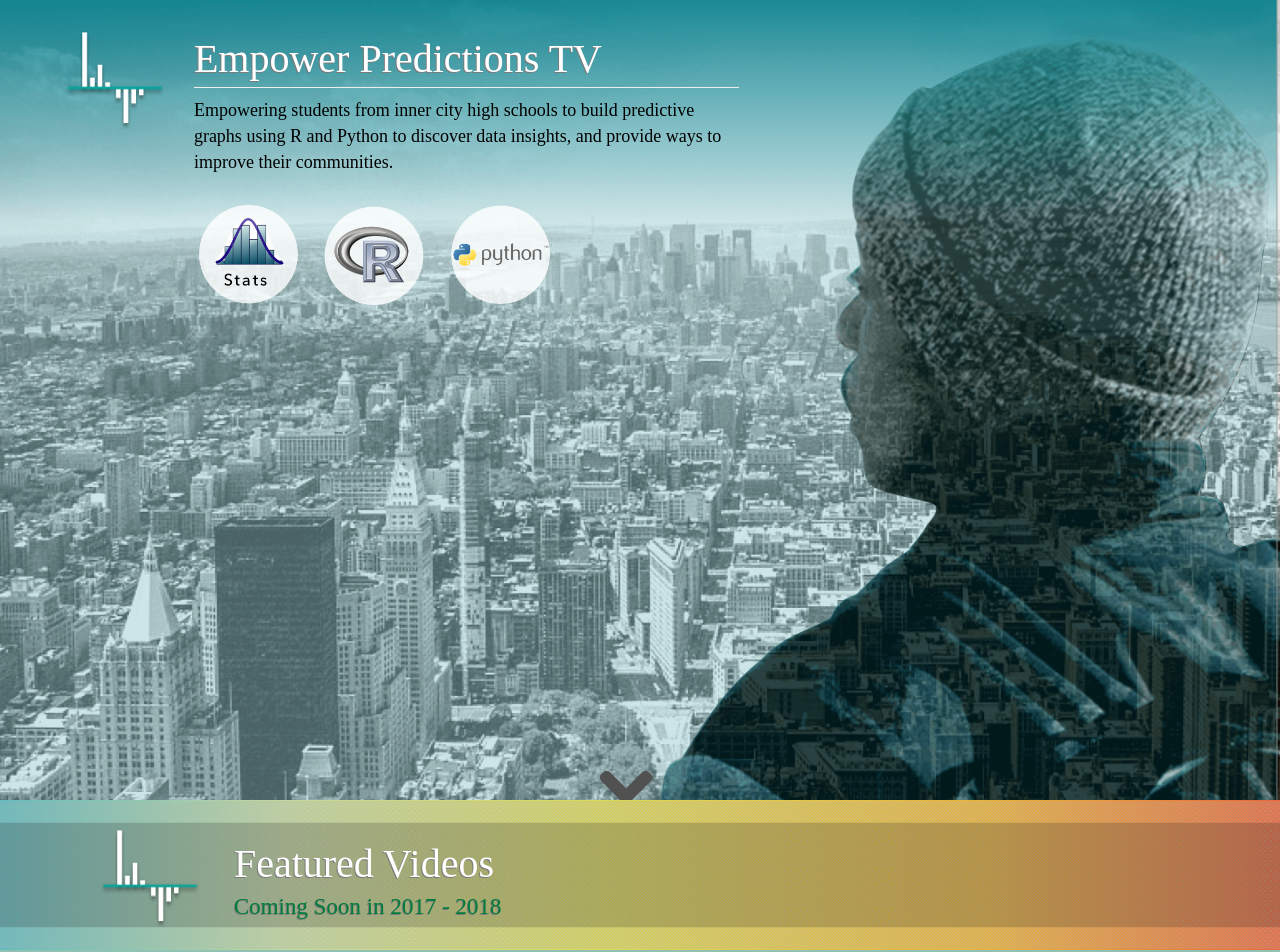
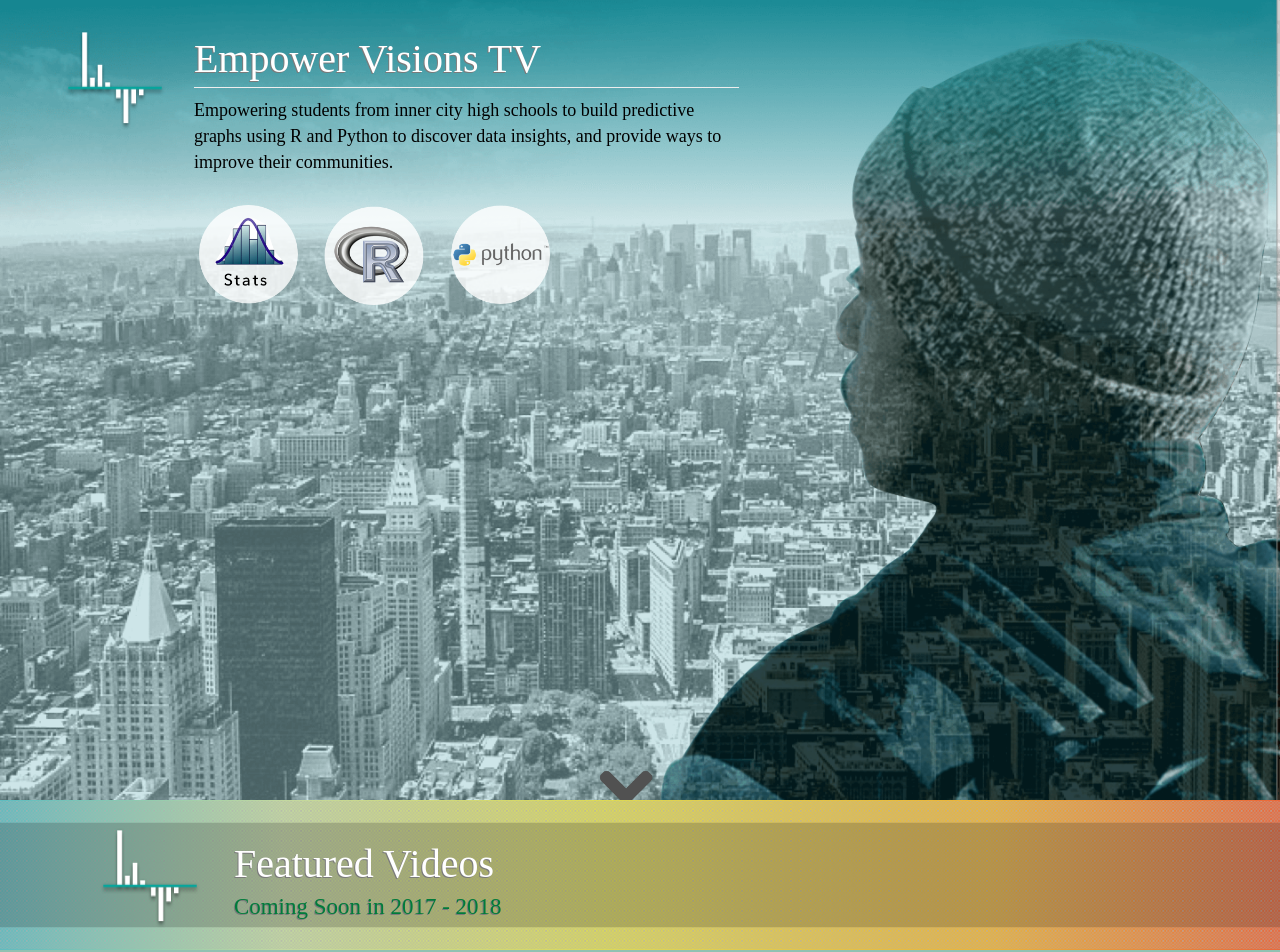
Before and after one commit to renaldow/empowervisions.tv, a plain HTML site: page index.html in a window 1280 px wide. Shown: the top 952 px of the page. Drawn offline with nearby package versions, Linux system fonts and the light colour scheme.

Commit message:
updating name from predictions to visions

```diff
--- a/index.html
+++ b/index.html
@@ -4,28 +4,19 @@
     <meta charset="utf-8">
     <meta http-equiv="X-UA-Compatible" content="IE=edge">
     <meta name="viewport" content="width=device-width, initial-scale=1">
-    <!-- The above 3 meta tags *must* come first in the head; any other head content must come *after* these tags -->
-    <title>Empower Predictions TV</title>
+
+    <title>Empower Visions TV</title>
 
        <link rel='stylesheet' type='text/css' href='css/style.css'>
+       <link rel="stylesheet" href="https://netdna.bootstrapcdn.com/bootstrap/3.3.6/css/bootstrap.min.css">
 
-        <link rel="stylesheet" href="https://netdna.bootstrapcdn.com/bootstrap/3.3.6/css/bootstrap.min.css">
-
-
-    <!-- HTML5 shim and Respond.js for IE8 support of HTML5 elements and media queries -->
-    <!-- WARNING: Respond.js doesn't work if you view the page via file:// -->
-    <!--[if lt IE 9]>
-      <script src="https://oss.maxcdn.com/html5shiv/3.7.3/html5shiv.min.js"></script>
-      <script src="https://oss.maxcdn.com/respond/1.4.2/respond.min.js"></script>
-    <![endif]-->
   </head>
   <body>
 
     <header class="background_img">
 
       <div class="row nomargin">
-<!--         <div class="col-md-12 .col-sm-12">
- -->
+
 
           <div class="header-section col-md-12 col-sm-12">
 
@@ -42,7 +33,7 @@
                       <div class="col-md-12 .col-sm-12">
                         <div class="header-main-text">
 
-                          Empower Predictions TV
+                          Empower Visions TV
                           <hr>
 
                         </div>
```
